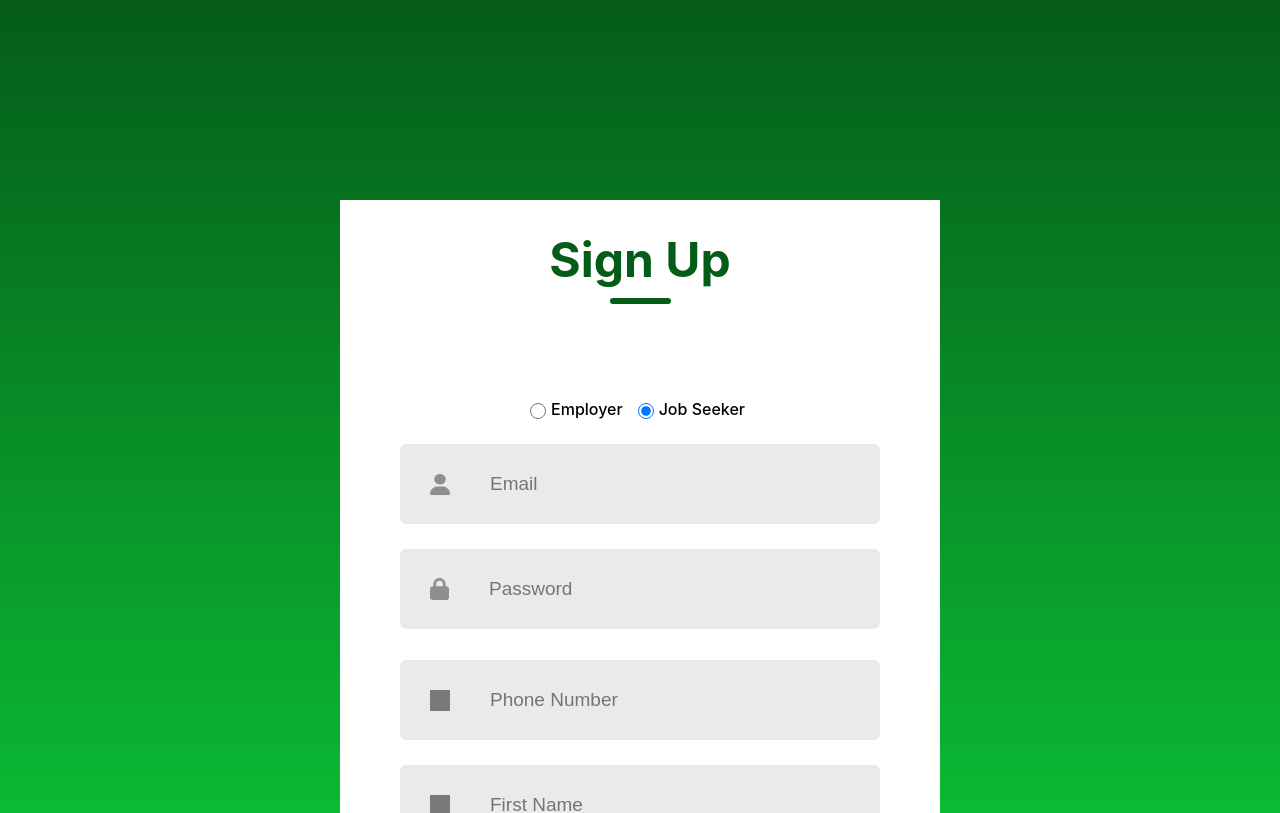
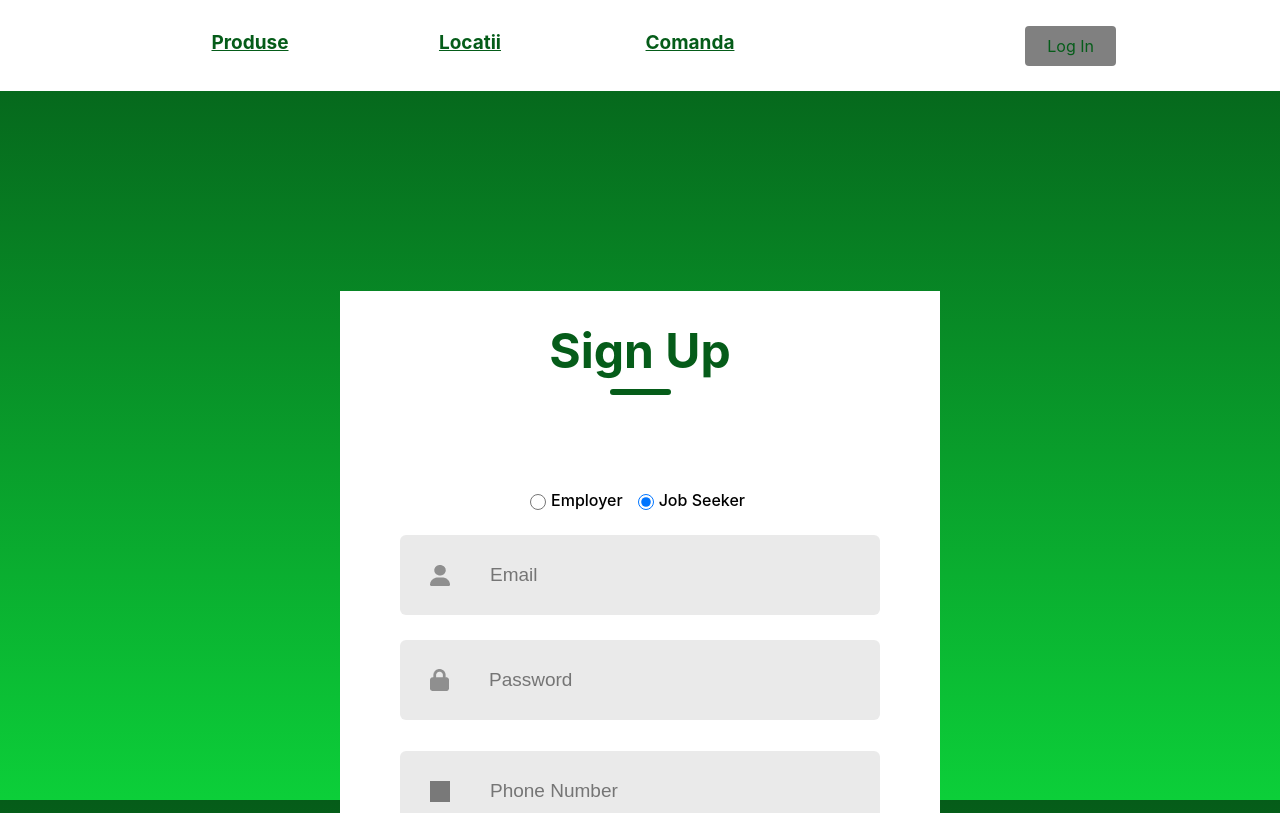
Before and after one commit to BVancea25/JobProject-Client-App, a React (Create React App) app: page /register in a window 1280 px wide. Shown: the top 813 px of the page. Built offline with nearby package versions, Linux system fonts and the light colour scheme.

Commit message:
added navbar

```diff
--- a/package.json
+++ b/package.json
@@ -2,7 +2,7 @@
   "name": "jobproject-client-app",
   "version": "0.1.0",
   "private": true,
-  "proxy":"http://localhost:8080",
+  "proxy": "http://localhost:8080",
   "dependencies": {
     "@testing-library/jest-dom": "^5.17.0",
     "@testing-library/react": "^13.4.0",
@@ -10,10 +10,12 @@
     "axios": "^1.5.1",
     "react": "^18.2.0",
     "react-dom": "^18.2.0",
+    "react-icons": "^4.11.0",
     "react-router-dom": "^6.17.0",
     "react-scripts": "5.0.1",
     "react-toast": "^1.0.3",
     "react-toastify": "^9.1.3",
+    "styled-components": "^6.1.0",
     "web-vitals": "^2.1.4"
   },
   "scripts": {
--- a/src/App.js
+++ b/src/App.js
@@ -1,22 +1,25 @@
-import logo from './logo.svg';
+
 import './App.css';
 import LoginSignUp from './components/Login';
 import { BrowserRouter as Router, Routes, Route } from "react-router-dom";
 import JobListingPage from './components/JobComponents/JobListingPage';
 import JobDetails from './components/JobComponents/JobDetails';
-import { AuthProvider } from './components/Authentication/AuthContext';
+
+import Navbar from './components/NavBar/NavBar';
+
 function App() {
   return (
     <div className="App">
-      <AuthProvider>
+
         <Router>
+          <Navbar/>
           <Routes>
             <Route path='/register' element={<LoginSignUp/>}/>
             <Route path='/' element={<JobListingPage/>}/>
             <Route path='/job/:id' element={<JobDetails/>}/>
           </Routes>
         </Router>
-      </AuthProvider>
+
 
     </div>
   );
--- a/src/components/Authentication/AuthContext.js
+++ /dev/null
@@ -1,48 +0,0 @@
-// AuthContext.js
-import React, { createContext, useContext, useReducer } from 'react';
-
-const AuthContext = createContext();
-
-const initialState = {
-  token: null,
-  isAuthenticated: false,
-};
-
-const authReducer = (state, action) => {
-  switch (action.type) {
-    case 'LOGIN':
-      return {
-        ...state,
-        token: action.token,
-        isAuthenticated: true,
-      };
-    case 'LOGOUT':
-      return {
-        ...state,
-        token: null,
-        isAuthenticated: false,
-      };
-    default:
-      return state;
-  }
-};
-
-const AuthProvider = ({ children }) => {
-  const [state, dispatch] = useReducer(authReducer, initialState);
-
-  return (
-    <AuthContext.Provider value={{ state, dispatch }}>
-      {children}
-    </AuthContext.Provider>
-  );
-};
-
-const useAuth = () => {
-  const context = useContext(AuthContext);
-  if (!context) {
-    throw new Error('useAuth must be used within an AuthProvider');
-  }
-  return context;
-};
-
-export { AuthProvider, useAuth };
--- a/src/components/Authentication/PrivateAxios.js
+++ b/src/components/Authentication/PrivateAxios.js
@@ -1,5 +1,5 @@
 import axios from 'axios';
-import { useAuth } from './AuthContext';
+
 
 const axiosPrivate= axios.create({
   headers:{"Content-Type":"application/json"}
--- a/src/components/JobComponents/JobList.jsx
+++ b/src/components/JobComponents/JobList.jsx
@@ -23,7 +23,7 @@ function JobList({ jobs, searchQuery }) {
           <h3>{job.jobTitle}</h3>
           <p>Company: {job.user.companyName}</p>
           <p>Requirements: {job.jobRequirements}</p>
-          <Link to={`/job/${job.jobId}`}>View Details</Link>
+          {localStorage.getItem("jwt")!==""?<Link to={`/job/${job.jobId}`}>View Details</Link>:<Link to={`/register`}>Log In</Link>}
         </div>
       ))}
     </div>
--- a/src/components/Login.jsx
+++ b/src/components/Login.jsx
@@ -73,10 +73,13 @@ const LoginSignUp=()=>{
                 });
 
                 const jwt=response.data.jwt;
-
+                const userRole=response.data.role;
+                console.log(userRole);
+                console.log(response);
                 if(jwt){
                     localStorage.setItem("jwt", 'Bearer ' + jwt);
                     localStorage.setItem("LoginMessage","Logged in successfuly");
+                    localStorage.setItem("role",userRole);
                     window.location.href = 'http://localhost:3000/';
                 }else{
                     toast.info("The server had some trouble with your request !!!")
--- /dev/null
+++ b/src/components/Logout.jsx
@@ -0,0 +1,25 @@
+import axios from "axios";
+import { NavBtnLink } from "./NavBar/NavBarElements";
+
+const Logout = () => {
+
+  const handleLogout = () => {
+    axios
+      .post("http://localhost:8080/logout")
+      .then(() => {
+        localStorage.removeItem("jwt");
+        localStorage.removeItem("role");
+      })
+      .catch((err) => {
+        console.log(err);
+      });
+  };
+
+  return (
+    <NavBtnLink to="/" onClick={handleLogout}>
+      Logout
+    </NavBtnLink>
+  );
+};
+
+export default Logout;
--- /dev/null
+++ b/src/components/NavBar/NavBar.jsx
@@ -0,0 +1,57 @@
+import React, { useEffect, useState } from 'react'
+import {
+  Nav,
+  NavLink,
+  Bars,
+  NavMenu,
+  NavBtn,
+  NavBtnLink,
+} from "./NavBarElements";
+import Logout from '../Logout';
+
+function Navbar(){
+  const role=localStorage.getItem("role");
+  const [isAuth,setAuth]=useState('no');
+  useEffect(()=>{
+
+      if(role==="[USER]" || role==="[EMPLOYER]"){
+        setAuth('yes');
+      }
+
+    }
+  ,[role])
+
+
+  return (
+    <>
+      <Nav>
+        <Bars />
+
+        {role==="[USER]" ? (
+          <NavMenu>
+            <NavLink to="/">Jobs</NavLink>
+            <NavLink to="/">Your Applications</NavLink>
+          </NavMenu>
+        ) : (
+          <NavMenu>
+            <NavLink to="/produse">Produse</NavLink>
+            <NavLink to="/locatii">Locatii</NavLink>
+            <NavLink to="/comanda">Comanda</NavLink>
+          </NavMenu>
+        )}
+
+        {isAuth==='yes' ?(
+          <NavBtn>
+            <Logout/>
+          </NavBtn>
+        ) : (
+          <NavBtn>
+            <NavBtnLink to="/register">Log In</NavBtnLink>
+          </NavBtn>
+        )}
+      </Nav>
+    </>
+  );
+};
+
+export default Navbar;
--- /dev/null
+++ b/src/components/NavBar/NavBarElements.js
@@ -0,0 +1,65 @@
+import { FaBars } from "react-icons/fa";
+import { NavLink as Link } from "react-router-dom";
+import styled from "styled-components";
+
+export const Nav = styled.nav`
+  background: #ffffff;
+  height: 85px;
+  display: flex;
+  justify-content: space-between;
+  padding: 0.2rem calc((100vw - 1000px) / 2);
+  z-index: 12;
+`;
+
+export const NavLink = styled(Link)`
+width: 220px;
+height: 59px;
+color: #055c19;
+padding-top: 30px;
+border-radius: 19px;
+font-size: 19px;
+font-weight: 700;
+cursor: pointer;
+`;
+
+export const Bars = styled(FaBars)`
+  display: none;
+  color: #808080;
+  @media screen and (max-width: 768px) {
+    display: block;
+    position: absolute;
+    top: 0;
+    right: 0;
+    transform: translate(-100%, 75%);
+    font-size: 1.8rem;
+    cursor: pointer;
+  }
+`;
+
+export const NavMenu = styled.div`
+  display: flex;
+  align-items: center;
+  margin-right: -24px;
+  @media screen and (max-width: 768px) {
+    display: none;
+  }
+`;
+
+export const NavBtn = styled.nav`
+  display: flex;
+  align-items: center;
+  margin-right: 24px;
+
+`;
+
+export const NavBtnLink = styled(Link)`
+  border-radius: 4px;
+  background: #808080;
+  padding: 10px 22px;
+  color: #055c19;
+  outline: none;
+  border: none;
+  cursor: pointer;
+  text-decoration: none;
+
+`;
```
Also changed, not shown: 1 other file (tests, documents, lock files or other folders).
